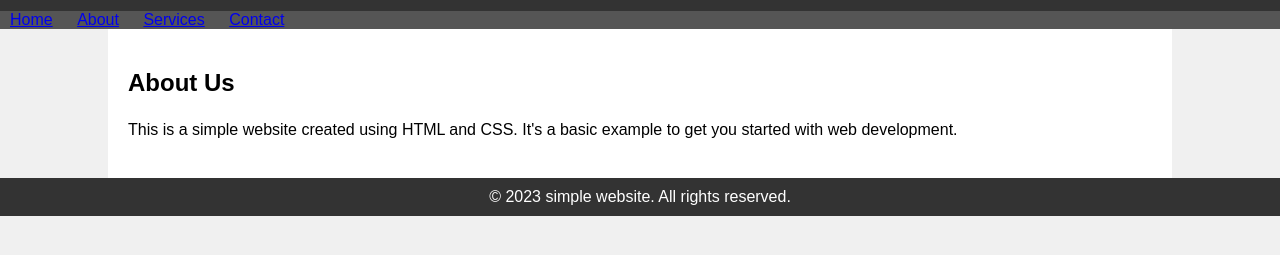
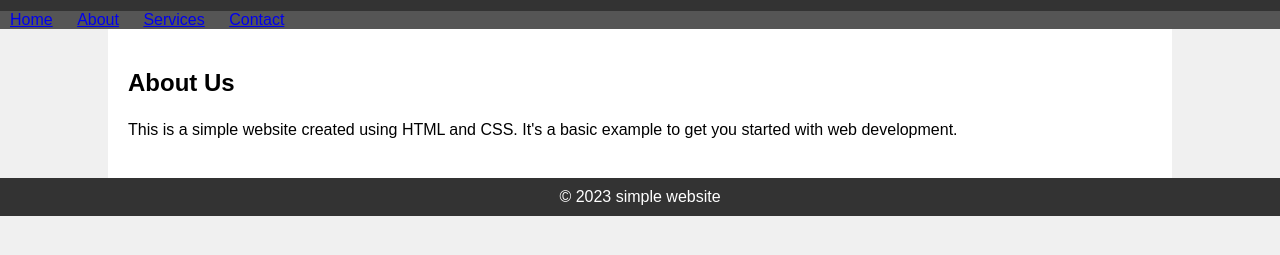
Before and after one commit to JamesEntenia/simple-website, a plain HTML site: page index.html in a window 1280 px wide. Shown: the part 89-344 px from the top of the page. Drawn offline with Linux system fonts and the light colour scheme.

Commit message:
Update index.html
change footer

```diff
--- a/index.html
+++ b/index.html
@@ -72,7 +72,7 @@
         <p>This is a simple website created using HTML and CSS. It's a basic example to get you started with web development.</p>
     </div>
     <footer>
-        &copy; 2023 simple website. All rights reserved.
+        &copy; 2023 simple website
     </footer>
 </body>
 </html>
```
